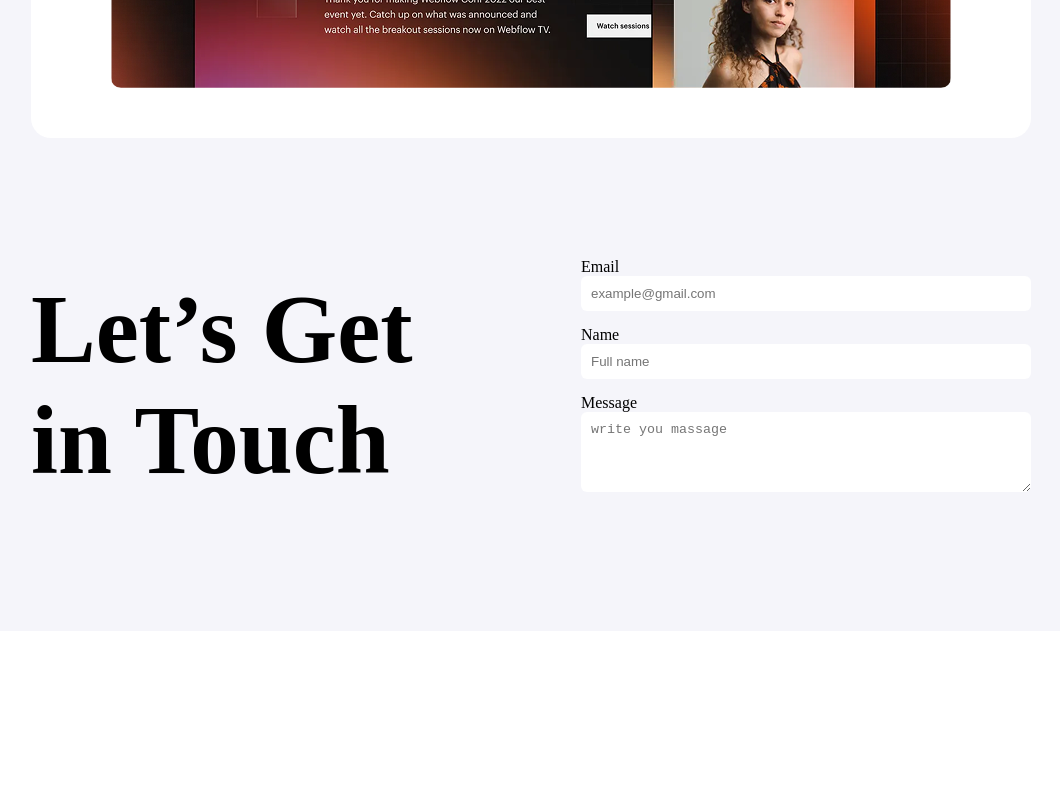
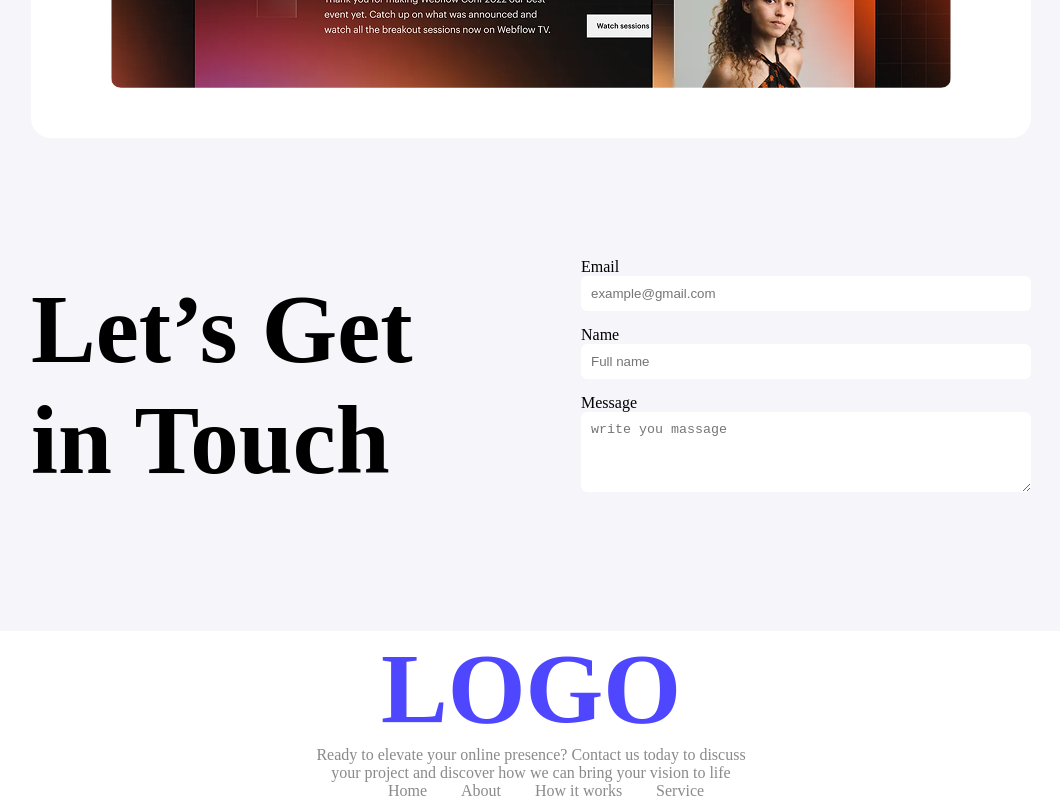
Before and after one commit to 00Shawon/Ph-assignment-1, a plain HTML site: page index.html in a window 1280 px wide. Shown: the part 2544-3344 px from the top of the page, without its empty margins (109-1169 px from the left). Before the commit the page ends 3175 px from the top, so only its background shows below. Drawn offline with Linux system fonts and the light colour scheme.

Commit message:
4th commit footer is added

```diff
--- a/index.html
+++ b/index.html
@@ -132,5 +132,15 @@
     </form>
   </section>
   </main>
+  <footer>
+    <h1>LOGO</h1>
+    <p>Ready to elevate your online presence? Contact us today to discuss <br>your project and discover how we can bring your vision to life</p>
+    <div class="links">
+      <a href="http://">Home</a>
+      <a href="http://">About</a>
+      <a href="http://">How it works</a>
+      <a href="http://">Service</a>
+    </div>
+  </footer>
 </body
 </html>
--- a/style.css
+++ b/style.css
@@ -203,3 +203,22 @@
   border-radius: 6px;
   border: none;
 }
+
+footer{
+  text-align: center;
+}
+footer h1{
+  font-size: 100px;
+
+  color: #4E47FF;
+}
+footer p{
+  font-size: 16px;
+  color: #8a8a8a;
+}
+
+footer a{
+  text-decoration: none;
+  color: #8a8a8a;
+  padding-left: 30px;
+}
```
